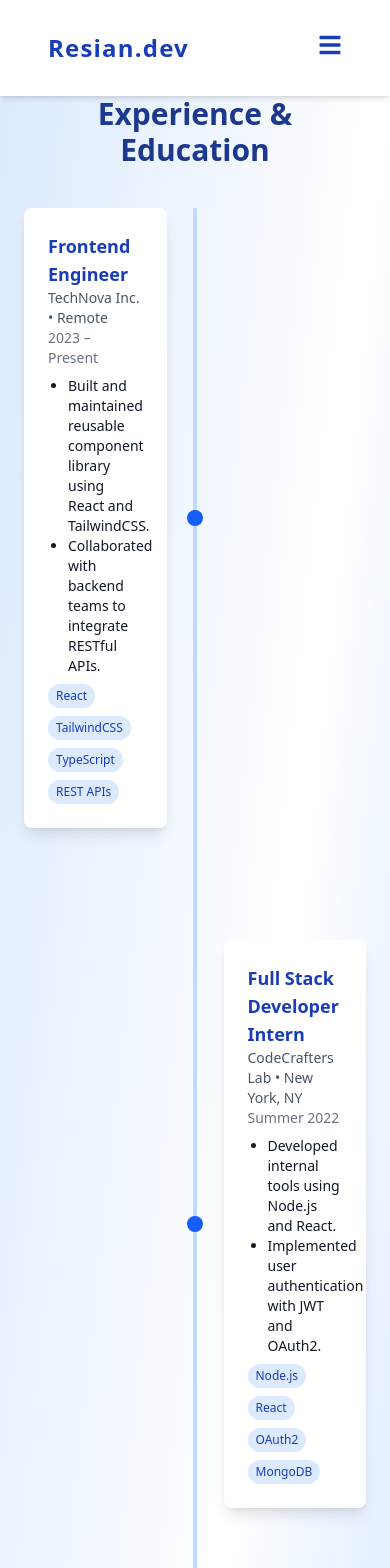
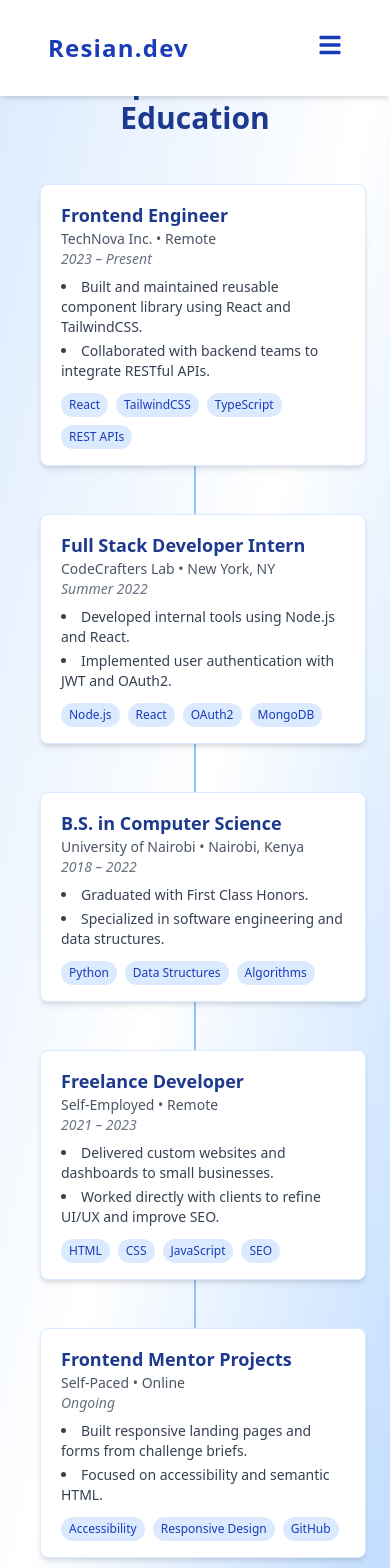
Before and after one commit to rjkweiss/personal-portfolio, a React (Vite) app in the folder frontend/: page /experiences in a window 390 px wide. Shown: the top 1568 px of the page. Built offline with nearby package versions, Linux system fonts and the light colour scheme.

Commit message:
enable experiences stack on mobile devices

```diff
--- a/frontend/src/components/Timeline/TimelineCard.jsx
+++ b/frontend/src/components/Timeline/TimelineCard.jsx
@@ -1,4 +1,5 @@
-import { FaBriefcase, FaGraduationCap } from "react-icons/fa";
+import { useEffect, useRef } from "react";
+import { motion, useAnimation } from "framer-motion";
 
 const TimelineCard = ({ entry, index }) => {
 
@@ -11,65 +12,85 @@ const TimelineCard = ({ entry, index }) => {
         date,
         description,
         skills = [],
-        side
     } = entry;
 
     const isLeft = index % 2 === 0;
+    const controls = useAnimation();
+    const ref = useRef();
+
+    useEffect(() => {
+        const observer = new IntersectionObserver(
+          ([entry]) => {
+            if (entry.isIntersecting) controls.start("visible");
+          },
+          { threshold: 0.2 }
+        );
+
+        if (ref.current) observer.observe(ref.current);
+        return () => ref.current && observer.unobserve(ref.current);
+    }, [controls]);
 
     return (
-        <div className="relative w-full flex justify-between items-center mb-16">
+        <motion.div
+            ref={ref}
+            initial="hidden"
+            animate={controls}
+            variants={{
+                hidden: { opacity: 0, y: 40 },
+                visible: {
+                  opacity: 1,
+                  y: 0,
+                  transition: { duration: 0.6, ease: "easeOut" },
+                },
+            }}
+            className={`relative mb-12 w-full sm:w-[45%]  ${
+                isLeft ? "sm:ml-auto sm:mr-[calc(50%+1rem)]" : "sm:mr-auto sm:ml-[calc(50%+1rem)]"
+            } flex flex-col`}
+        >
+            {/* Timeline Dot */}
+            <div
+                className={`hidden sm:block absolute top-4 ${
+                    isLeft ? "-right-[1.6rem]" : "-left-[1.6rem]"
+                    } z-10 w-5 h-5 border-3 border-blue-400 bg-white rounded-full`}
+            >
+            </div>
+
+            {/* card */}
+
+            <div className={`relative bg-white border border-blue-100 rounded-lg shadow-md px-5 py-4 text-blue-900 ${ isLeft ? "sm:mr-4" : "sm:ml-4"} ml-4`}>
+                {/* arrow */}
                 {isLeft ? (
-                <>
-                    <div className="w-5/12 bg-white shadow-lg p-6 rounded-lg z-10">
-                        <h3 className="text-lg font-bold text-blue-800">{title}</h3>
+                    <div className="hidden sm:block absolute top-4 -right-3 w-0 h-0
+                        border-t-[12px] border-b-[12px] border-l-6
+                        border-t-transparent border-b-transparent border-l-blue-300"
+                    />
+                ) : (
+                    <div className="hidden sm:block absolute top-4 -left-3 w-0 h-0
+                        border-t-[12px] border-b-[12px] border-r-6
+                        border-t-transparent border-b-transparent border-r-blue-300"
+                    />
+                )}
+
+                <h3 className="font-semibold text-lg">{title}</h3>
                 <p className="text-sm text-gray-600">{institution} • {location}</p>
-                        <p className="text-sm text-gray-500 mb-2">{date}</p>
-                        <ul className="text-sm list-disc pl-5 mb-2">
-                        {description.map((desc, i) => (
-                            <li key={i}>{desc}</li>
-                        ))}
+                <p className="text-sm text-gray-500 italic">{date}</p>
+
+                {/* description */}
+                <ul className="mt-2 list-disc list-inside text-sm text-gray-700 space-y-1">
+                    {description.map((bullet, i) => <li key={i}>{bullet}</li>)}
                 </ul>
-                        <div className="flex flex-wrap gap-2 mt-2">
-                            {skills.map((skill, i) => (
-                                <span key={i} className="bg-blue-100 text-blue-800 px-2 py-1 text-xs rounded-full">
-                                {skill}
+
+                {/* display featured skills */}
+                <div className="flex flex-wrap gap-2 mt-3">
+                    {skills.map((tag, i) => (
+                        <span key={i} className="text-xs bg-blue-100 text-blue-800 px-2 py-1 rounded-full">
+                            {tag}
                         </span>
                     ))}
                 </div>
+
             </div>
-                    <div className="w-1/12 flex justify-center">
-                        <div className="w-4 h-4 bg-blue-600 rounded-full z-20"></div>
-                    </div>
-                    {/* <div className="absolute left-[1500px] top-6 w-0 h-0 border-t-8 border-b-8 border-r-8 border-t-transparent border-b-transparent border-r-white"></div> */}
-                    <div className="w-5/12"></div>
-
-                </>
-            ) : (
-                <>
-                    <div className="w-5/12"></div>
-                    <div className="w-1/12 flex justify-center">
-                        <div className="w-4 h-4 bg-blue-600 rounded-full z-20"></div>
-                    </div>
-                    <div className="w-5/12 bg-white shadow-lg p-6 rounded-lg z-10">
-                        <h3 className="text-lg font-bold text-blue-800">{title}</h3>
-                        <p className="text-sm text-gray-600">{institution} • {location}</p>
-                        <p className="text-sm text-gray-500 mb-2">{date}</p>
-                        <ul className="text-sm list-disc pl-5 mb-2">
-                        {description.map((desc, i) => (
-                            <li key={i}>{desc}</li>
-                        ))}
-                        </ul>
-                        <div className="flex flex-wrap gap-2 mt-2">
-                        {skills.map((skill, i) => (
-                            <span key={i} className="bg-blue-100 text-blue-800 px-2 py-1 text-xs rounded-full">
-                            {skill}
-                            </span>
-                        ))}
-                        </div>
-                    </div>
-                </>
-            )}
-        </div>
+        </motion.div>
     );
 };
 
--- a/frontend/src/pages/Home.jsx
+++ b/frontend/src/pages/Home.jsx
@@ -3,6 +3,7 @@ import { motion } from "framer-motion";
 import Projects from "./Projects";
 import Contact from "./Contact";
 import Hero from "./Hero";
+import Timeline from "./Timeline";
 
 const Home = () => {
 
@@ -13,6 +14,8 @@ const Home = () => {
             {/* projects section */}
             <Projects />
 
+            <Timeline />
+
             {/* contacts section */}
             <Contact />
         </>
--- a/frontend/src/pages/Timeline.jsx
+++ b/frontend/src/pages/Timeline.jsx
@@ -68,15 +68,14 @@ const timelineData = [
 ];
 
 const Timeline = () => {
-    console.log(timelineData);
     return (
-        <section id="timeline" className="relative py-24 px-6 sm:px-10 md:px-20 md:pt-36">
-            <h2 className="text-3xl md:text-4xl font-bold text-blue-900 mb-10 text-center">
+        <section id="timeline" className="relative py-16 px-6 sm:px-8 md:pt-36">
+            <h2 className="text-3xl md:text-4xl font-bold text-blue-900 mb-12 text-center">
                 Experience & Education
             </h2>
             <div className="relative">
-                <div className="absolute left-1/2 transform -translate-x-1/2 w-1 h-full bg-blue-200"></div>
-                <div className="flex flex-col gap-12">
+                <div className="absolute left-1/2 transform -translate-x-1/2 h-[95%] sm:h-full w-[2px] bg-blue-300 z-0" />
+                <div className="flex flex-col">
                     {timelineData.map((exp, index) => (
                         <TimelineCard key={index} entry={exp} index={index} />
                     ))}
```
Lines whose indentation alone changed are shown as unchanged.
